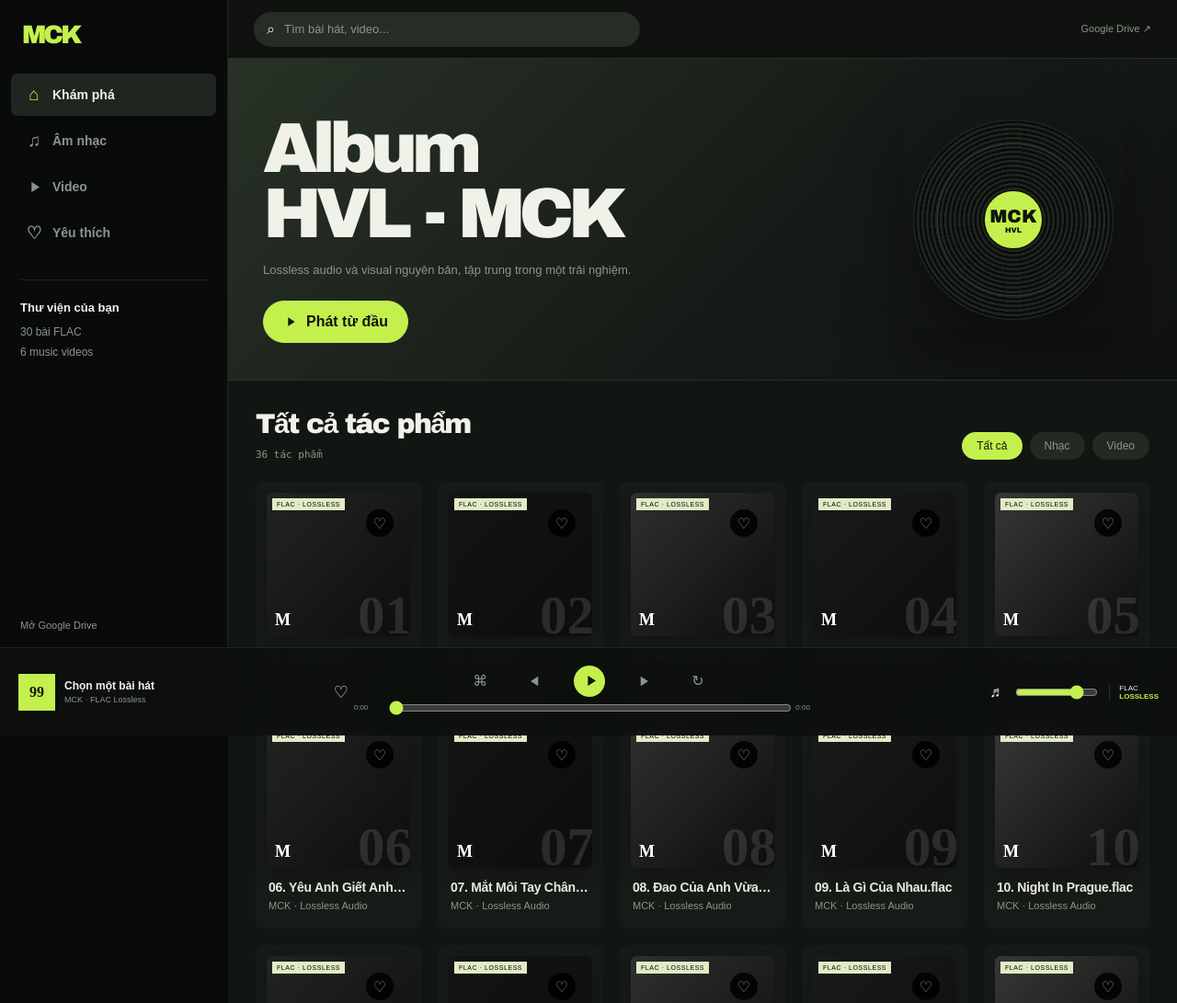
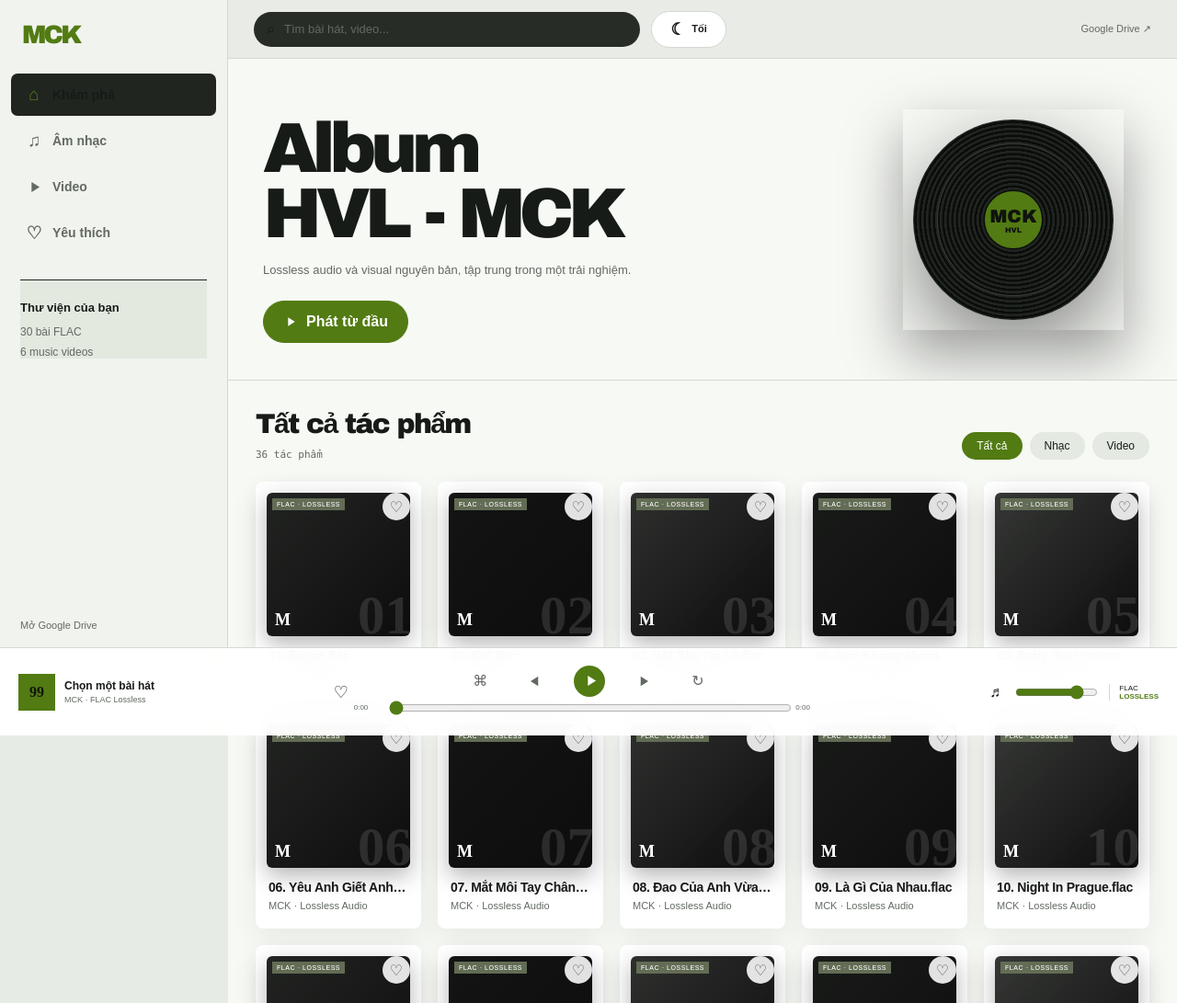
Before and after one commit to trunghaing2912/mck, a website: page index.html in a window 1280 px wide. Shown: the top 1091 px of the page at 92% size. Drawn offline with Linux system fonts and the light colour scheme.

Commit message:
Fix fav button

```diff
--- a/app.js
+++ b/app.js
@@ -50,7 +50,7 @@
   grid.innerHTML = items
     .map(
       (m, i) =>
-        `<article class="card ${m.type}-card ${current?.id === m.id ? "active" : ""}" data-id="${m.id}"><div class="cover" data-no="${m.no}" style="--tone:${["#273027", "#1b211c", "#343a32", "#202720", "#394139"][i % 5]}"><button class="heart ${favorites.has(m.id) ? "on" : ""}" data-fav="${m.id}" aria-label="Yêu thích">${favorites.has(m.id) ? "♥" : "♡"}</button><span class="format">${m.type === "audio" ? "FLAC · LOSSLESS" : "MP4 · VIDEO"}</span><button class="card-play" aria-label="Phát">${playSvg}</button></div><h3>${m.title}</h3><p>MCK · ${m.type === "audio" ? "Lossless Audio" : "Official Visual"}</p></article>`,
+        `<article class="card ${m.type}-card ${current?.id === m.id ? "active" : ""}" data-id="${m.id}"><div class="cover" data-no="${m.no}" style="--tone:${["#273027", "#1b211c", "#343a32", "#202720", "#394139"][i % 5]}"><span class="format">${m.type === "audio" ? "FLAC · LOSSLESS" : "MP4 · VIDEO"}</span><button class="card-play" aria-label="Phát">${playSvg}</button></div><h3>${m.title}</h3><p>MCK · ${m.type === "audio" ? "Lossless Audio" : "Official Visual"}</p><button class="heart ${favorites.has(m.id) ? "on" : ""}" data-fav="${m.id}" aria-label="Yêu thích">${favorites.has(m.id) ? "♥" : "♡"}</button></article>`,
     )
     .join("");
   $("#resultCount").textContent = `${items.length} ${items.length === 1 ? "tác phẩm" : "tác phẩm"}`;
@@ -73,7 +73,7 @@
   if (!current) return;
   $("#nowTitle").textContent = current.title;
   $("#nowMeta").textContent = "MCK · FLAC Lossless";
-  $("#favoriteNow").textContent = favorites.has(current.id) ? "â™¥" : "â™¡";
+  $("#favoriteNow").textContent = favorites.has(current.id) ? "♥" : "♡";
   document.body.classList.toggle("playing", !audio.paused);
   $("#play").innerHTML = audio.paused ? playSvg : pauseSvg;
   $("#play").setAttribute("aria-label", audio.paused ? "Phát" : "Tạm dừng");
@@ -235,6 +235,31 @@
     $("#play").click();
   }
 });
+
+// Theme: follow the device on first visit, then remember the user's choice.
+const themeToggle = $("#themeToggle");
+const themeLabel = $("#themeLabel");
+function applyTheme(theme) {
+  const isDark = theme === "dark";
+  document.documentElement.dataset.theme = theme;
+  themeToggle.setAttribute("aria-pressed", String(isDark));
+  themeToggle.setAttribute(
+    "aria-label",
+    isDark ? "Chuyển sang giao diện sáng" : "Chuyển sang giao diện tối",
+  );
+  themeToggle.querySelector(".theme-toggle-icon").textContent = isDark ? "☼" : "☾";
+  themeLabel.textContent = isDark ? "Sáng" : "Tối";
+  document.querySelector('meta[name="theme-color"]').content = isDark
+    ? "#0b0d0c"
+    : "#eef1ec";
+}
+applyTheme(document.documentElement.dataset.theme || "dark");
+themeToggle.onclick = () => {
+  const nextTheme = document.documentElement.dataset.theme === "dark" ? "light" : "dark";
+  applyTheme(nextTheme);
+  localStorage.setItem("mck-theme", nextTheme);
+};
+
 grid.innerHTML = Array.from(
   { length: 6 },
   () => '<div class="track-skeleton" aria-hidden="true"><i></i><span></span><b></b></div>',
--- a/index.html
+++ b/index.html
@@ -3,8 +3,21 @@
   <head>
     <meta charset="UTF-8" />
     <meta name="viewport" content="width=device-width, initial-scale=1.0" />
-    <meta name="theme-color" content="#0b0b0c" />
+    <meta name="theme-color" content="#0b0d0c" />
     <title>MCK - Music & Visuals</title>
+    <script>
+      (() => {
+        try {
+          const savedTheme = localStorage.getItem("mck-theme");
+          const preferredTheme = matchMedia("(prefers-color-scheme: light)").matches
+            ? "light"
+            : "dark";
+          document.documentElement.dataset.theme = savedTheme || preferredTheme;
+        } catch {
+          document.documentElement.dataset.theme = "dark";
+        }
+      })();
+    </script>
     <link rel="stylesheet" href="styles.css" />
   </head>
   <body>
@@ -32,6 +45,16 @@
           ><span>⌕</span
           ><input id="search" type="search" placeholder="Tìm bài hát, video..."
         /></label>
+        <button
+          id="themeToggle"
+          class="theme-toggle"
+          type="button"
+          aria-label="Chuyển giao diện"
+          aria-pressed="false"
+        >
+          <span class="theme-toggle-icon" aria-hidden="true">☼</span>
+          <span id="themeLabel" class="theme-toggle-label">Sáng</span>
+        </button>
         <a
           class="drive-link"
           href="https://drive.google.com/drive/folders/1ZOWvyl-HjtHA3LlJl7aQi1B0vhRkA-Q4"
--- a/styles.css
+++ b/styles.css
@@ -1183,13 +1183,6 @@
     transition-duration: 0.01ms !important;
   }
 }
-@media (prefers-color-scheme: light) {
-  /* Brand stays intentionally dark; system light mode uses higher panel contrast. */
-  :root {
-    --paper: #121612;
-    --panel: #171b17;
-  }
-}
 @media (min-width: 1024px) {
   .hero {
     grid-template-columns: 1.14fr 0.86fr;
@@ -1432,8 +1425,8 @@
     line-height: 1.45;
   }
   .heart {
-    top: 18px;
-    right: 18px;
+    top: 12px;
+    right: 12px;
     width: 30px;
     height: 30px;
     border-radius: 50%;
@@ -1441,9 +1434,9 @@
   }
   .card-play {
     position: absolute;
-    right: 20px;
+    right: 12px;
     top: auto;
-    bottom: 58px;
+    bottom: 12px;
     width: 42px;
     height: 42px;
     border: 0;
@@ -1508,3 +1501,176 @@
     top: 64px;
   }
 }
+
+/* ============================================================
+   5. THEME + RESPONSIVE CARD ACTIONS
+   Theme tokens apply to the complete app. Card actions deliberately
+   use different placements on compact and desktop layouts.
+   ============================================================ */
+html[data-theme="dark"] {
+  color-scheme: dark;
+}
+html[data-theme="light"] {
+  --bg: #e7ebe5;
+  --panel: #ffffff;
+  --paper: #f7f9f5;
+  --ink: #171b18;
+  --text: #171b18;
+  --muted: #626a62;
+  --line: #d3d9d1;
+  --lime: #527b13;
+  --acid: #527b13;
+  --orange: #527b13;
+  color-scheme: light;
+}
+
+.theme-toggle {
+  display: inline-flex;
+  flex: 0 0 auto;
+  align-items: center;
+  justify-content: center;
+  gap: 7px;
+  min-width: 40px;
+  height: 40px;
+  padding: 0 11px;
+  border: 1px solid var(--line);
+  border-radius: 999px;
+  color: var(--ink);
+  background: var(--panel);
+  font: 700 11px/1 Arial, Helvetica, sans-serif;
+  cursor: pointer;
+  transition: border-color 160ms ease, background 160ms ease, transform 120ms ease;
+}
+.theme-toggle:hover,
+.theme-toggle:focus-visible {
+  border-color: var(--acid);
+  outline: none;
+}
+.theme-toggle:active {
+  transform: scale(0.97);
+}
+.theme-toggle-icon {
+  font-size: 18px;
+  line-height: 1;
+}
+.theme-toggle-label {
+  display: none;
+}
+
+/* Mobile: favorite sits at the right edge, immediately before Play. */
+@media (max-width: 1023px) {
+  .card .heart {
+    top: 50%;
+    right: 52px;
+    width: 34px;
+    height: 34px;
+    transform: translateY(-50%);
+  }
+}
+
+html[data-theme="light"] body {
+  background:
+    linear-gradient(90deg, transparent 49.9%, rgb(82 123 19 / 0.045) 50%, transparent 50.1%),
+    var(--bg);
+}
+html[data-theme="light"] header {
+  background: rgb(247 249 245 / 0.94);
+}
+html[data-theme="light"] .hero {
+  background: var(--paper);
+}
+html[data-theme="light"] .card,
+html[data-theme="light"] .track-skeleton {
+  background: #ffffff;
+}
+html[data-theme="light"] .card:hover,
+html[data-theme="light"] .card:focus-within {
+  background: #edf1eb;
+}
+html[data-theme="light"] .card.active {
+  background: #e6eddf;
+}
+html[data-theme="light"] .media-grid::after {
+  background: var(--paper);
+}
+html[data-theme="light"] .track-skeleton i,
+html[data-theme="light"] .track-skeleton span,
+html[data-theme="light"] .track-skeleton b {
+  background: #dfe5dc;
+}
+html[data-theme="light"] .player,
+html[data-theme="light"] .site-footer {
+  color: var(--ink);
+  background: rgb(255 255 255 / 0.96);
+  border-color: var(--line);
+}
+html[data-theme="light"] .toast {
+  color: #ffffff;
+  background: #1d241f;
+}
+html[data-theme="light"] .heart {
+  color: #465047;
+}
+html[data-theme="light"] .heart.on {
+  color: var(--acid);
+}
+html[data-theme="light"] .format,
+html[data-theme="light"] .primary,
+html[data-theme="light"] .controls .play,
+html[data-theme="light"] .card.active .card-play,
+html[data-theme="light"] .card-play:hover {
+  color: #ffffff;
+}
+
+@media (min-width: 1024px) {
+  .theme-toggle {
+    min-width: 82px;
+  }
+  .theme-toggle-label {
+    display: inline;
+  }
+  /* Desktop: favorite anchors top-right; Play anchors bottom-right of artwork. */
+  .card .heart {
+    top: 12px;
+    right: 12px;
+  }
+  .card .card-play {
+    top: auto;
+    right: 12px;
+    bottom: 12px;
+  }
+  html[data-theme="light"] .desktop-sidebar {
+    background: #f0f3ee;
+    border-color: var(--line);
+  }
+  html[data-theme="light"] .desktop-nav .nav-item:hover {
+    background: #e1e7de;
+  }
+  html[data-theme="light"] .desktop-library-note {
+    background: #e3e9df;
+  }
+  html[data-theme="light"] .tab {
+    color: var(--ink);
+    background: #e4e9e1;
+  }
+  html[data-theme="light"] .tab.active {
+    color: #ffffff;
+    background: var(--acid);
+  }
+  html[data-theme="light"] .card,
+  html[data-theme="light"] .card:nth-child(4n + 2),
+  html[data-theme="light"] .track-skeleton {
+    background: #ffffff;
+    box-shadow: 0 10px 28px rgb(40 54 40 / 0.08);
+  }
+  html[data-theme="light"] .card:hover,
+  html[data-theme="light"] .card:focus-within {
+    background: #e9eee7;
+  }
+  html[data-theme="light"] .heart {
+    background: rgb(255 255 255 / 0.88);
+  }
+  html[data-theme="light"] .player {
+    border-top-color: var(--line);
+  }
+}
```
